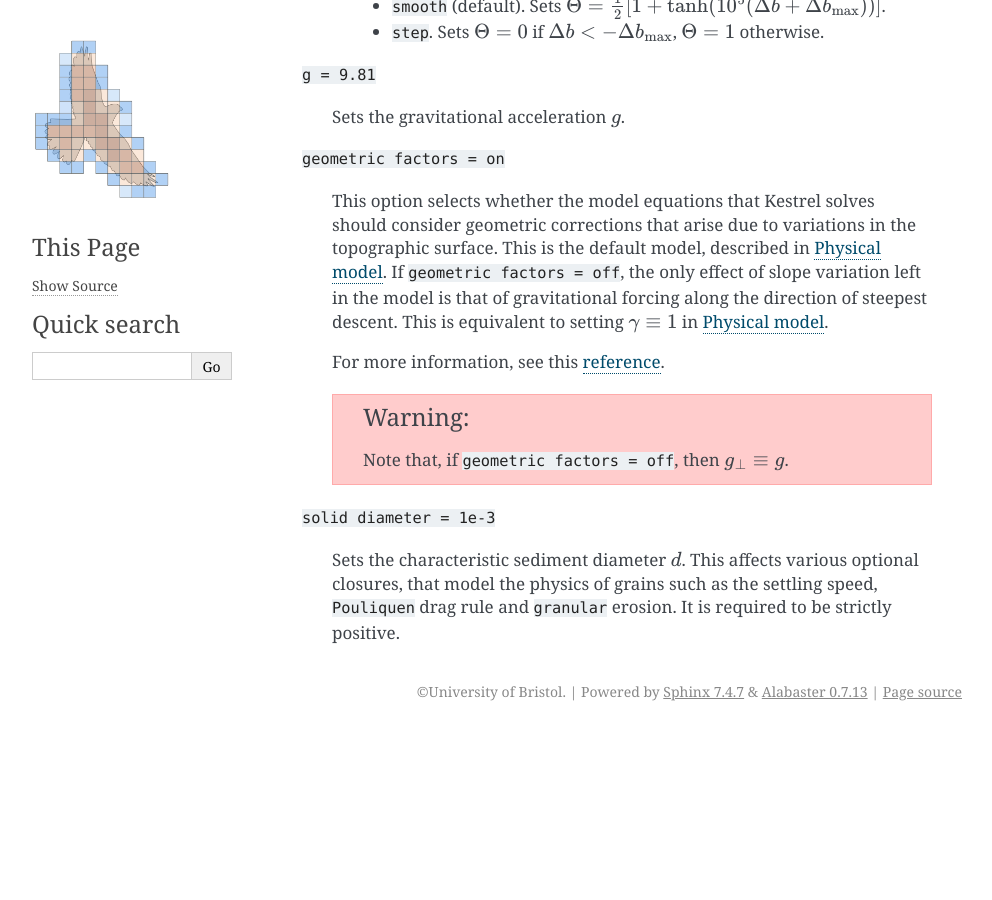
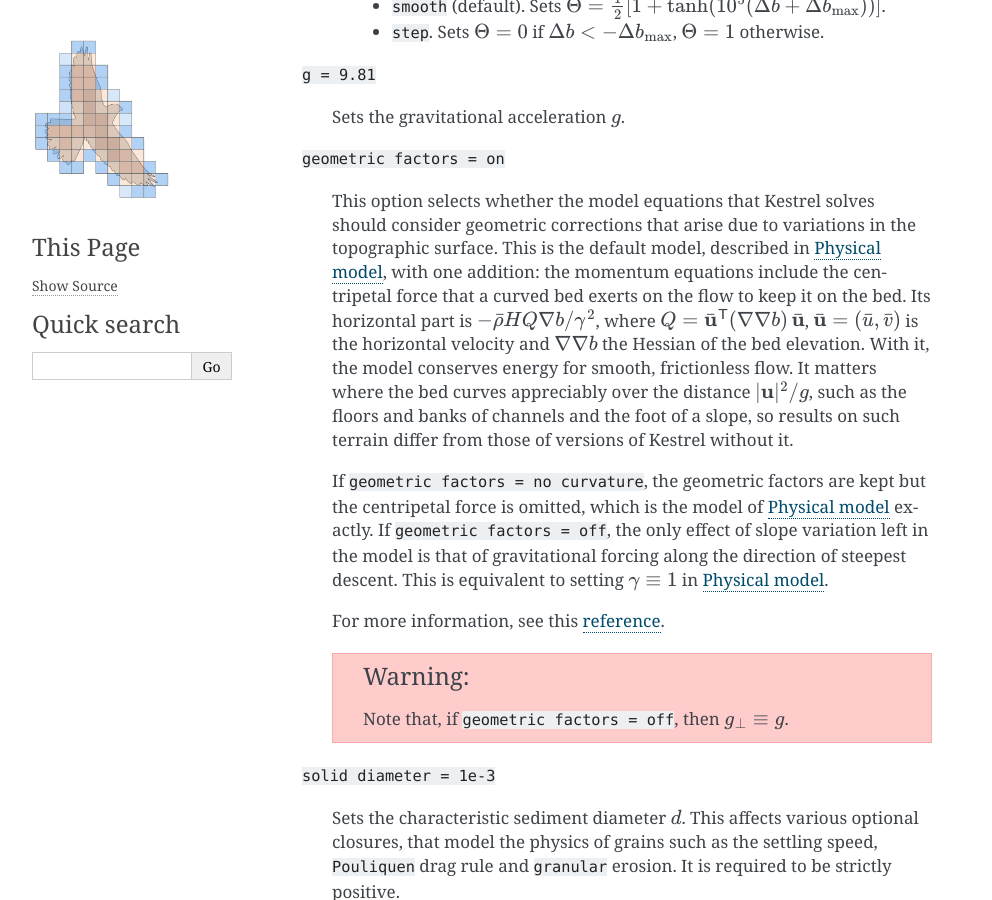
Before and after one commit to jakelangham/kestrel, a Sphinx documentation site: the page built from docs/source/settings_and_parameters/parameters.rst, in a window 1280 px wide and 900 px high, scrolled down 8902 px. Shown: the whole window, without its empty margins (148-1140 px from the left). Built offline with Sphinx 7.4.7, drawn with Linux system fonts in a browser that asks for light colours; before the commit the page ends 9633 px from its top, so only the background shows below that.

Commit message:
Add the centripetal force of a curved bed ('Geometric factors = on')
The bed's normal reaction is applied by advecting the momentum in three
dimensions and projecting its rate of change onto the bed's tangent
plane. The face slopes use a van Leer limiter, damped where the bed is
not resolved, so that velocities stay bounded on steep banks.

'Geometric factors' now takes the values on (default, with the force),
no curvature (the model of Langham et al. 2023) and off. This changes
the default model on curved beds.

Co-Authored-By: Claude Opus 5.5 <noreply@anthropic.com>

```diff
--- a/docs/source/settings_and_parameters/parameters.rst
+++ b/docs/source/settings_and_parameters/parameters.rst
@@ -442,10 +442,25 @@ below:
         This option selects whether the model equations that Kestrel solves
         should consider geometric corrections that arise due to variations in
         the topographic surface. This is the default model, described in
-        :ref:`physical_model`. If ``geometric factors = off``, the only effect
-        of slope variation left in the model is that of gravitational forcing
-        along the direction of steepest descent. This is equivalent to setting
-        :math:`\gamma \equiv 1` in :ref:`physical_model`.
+        :ref:`physical_model`, with one addition: the momentum equations
+        include the centripetal force that a curved bed exerts on the flow to
+        keep it on the bed. Its horizontal part is
+        :math:`-\bar{\rho} H Q \nabla b / \gamma^2`, where :math:`Q =
+        \bar{\mathbf{u}}^{\mathsf{T}} (\nabla\nabla b)\,\bar{\mathbf{u}}`,
+        :math:`\bar{\mathbf{u}} = (\bar{u}, \bar{v})` is the horizontal
+        velocity and :math:`\nabla\nabla b` the Hessian of the bed elevation.
+        With it, the model conserves energy for smooth, frictionless flow. It
+        matters where the bed curves appreciably over the distance
+        :math:`|\mathbf{u}|^2/g`, such as the floors and banks of channels and
+        the foot of a slope, so results on such terrain differ from those of
+        versions of Kestrel without it.
+
+        If ``geometric factors = no curvature``, the geometric factors are
+        kept but the centripetal force is omitted, which is the model of
+        :ref:`physical_model` exactly. If ``geometric factors = off``, the only
+        effect of slope variation left in the model is that of gravitational
+        forcing along the direction of steepest descent. This is equivalent to
+        setting :math:`\gamma \equiv 1` in :ref:`physical_model`.
 
         For more information, see this `reference
         <https://arxiv.org/abs/2306.16185>`_.
```
Also changed, not shown: 6 other files.
